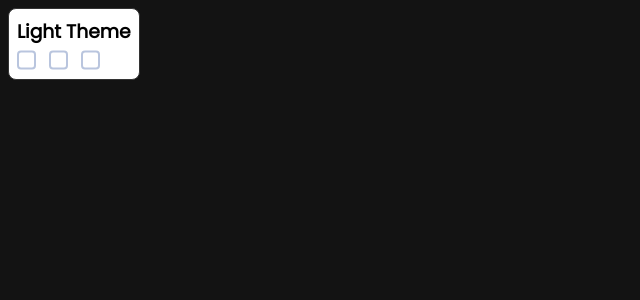
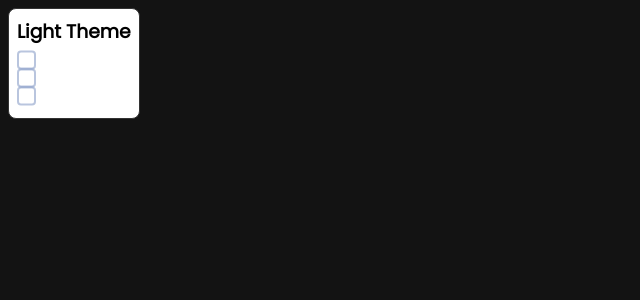
Before and after one commit to quocanhbk/ttg-react-component, a React (Create React App) app: page / in a window 1280 px wide. Shown: the top 300 px of the page, without its empty margins (0-640 px from the left). Built offline with nearby package versions, Linux system fonts and the light colour scheme.

Commit message:
update checkbox

```diff
--- a/src/Dat.js
+++ b/src/Dat.js
@@ -1,11 +1,14 @@
 import React from 'react'
 import CheckBox from './components/elements/Checkbox'
+import CheckboxGroup from './components/elements/CheckboxGroup'
 export default function Dat() {
     return (
         <>
-            <CheckBox name="One" value="one"/>
-            <CheckBox name="Two" value="two"/>
-            <CheckBox name="Three" value="three"/>
+            <CheckboxGroup>
+                <CheckBox name="One" value="one"/>
+                <CheckBox name="Two" value="two"/>
+                <CheckBox name="Three" value="three"/>
+            </CheckboxGroup>
         </>
     )
 }
--- a/src/components/elements/Checkbox.js
+++ b/src/components/elements/Checkbox.js
@@ -8,6 +8,7 @@ const LabelCheckbox = styled.label`
     cursor: pointer;
     user-select: none;
     pointer-events: ${props => props.displayMode !== "edit" ? "none" : "auto"};
+    margin-bottom: ${props => props.horizontal ? "0px" : "10px"};
 
 `;
 
```
Also changed, not shown: 1 other file (tests, documents, lock files or other folders).
